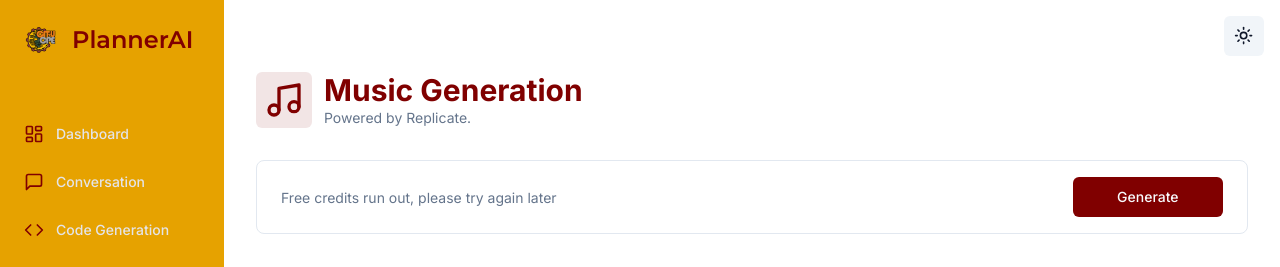
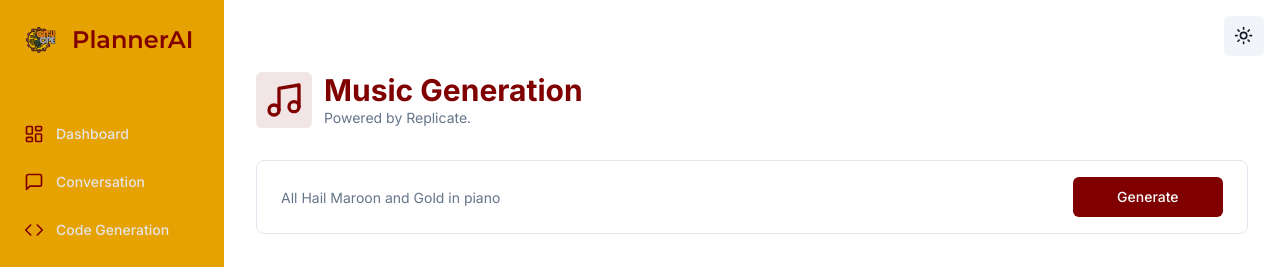
Before and after one commit to antonioken22/planner-ai, a Next.js app: page /music in a window 1280 px wide. Shown: the top 267 px of the page. Built offline with nearby package versions, Linux system fonts and the light colour scheme; no server answers.

Commit message:
Restored sample search text

```diff
--- a/app/(dashboard)/(routes)/music/page.tsx
+++ b/app/(dashboard)/(routes)/music/page.tsx
@@ -87,7 +87,7 @@
                     <Input
                       className="border-0 outline-none focus-visible:ring-0 focus-visible:ring-transparent"
                       disabled={isLoading}
-                      placeholder="Free credits run out, please try again later"
+                      placeholder="All Hail Maroon and Gold in piano"
                       {...field}
                     />
                   </FormControl>
--- a/app/(dashboard)/(routes)/video/page.tsx
+++ b/app/(dashboard)/(routes)/video/page.tsx
@@ -86,7 +86,7 @@
                     <Input
                       className="border-0 outline-none focus-visible:ring-0 focus-visible:ring-transparent"
                       disabled={isLoading}
-                      placeholder="Free credits run out, please try again later"
+                      placeholder="A walking dwarf in CIT-U"
                       {...field}
                     />
                   </FormControl>
```
